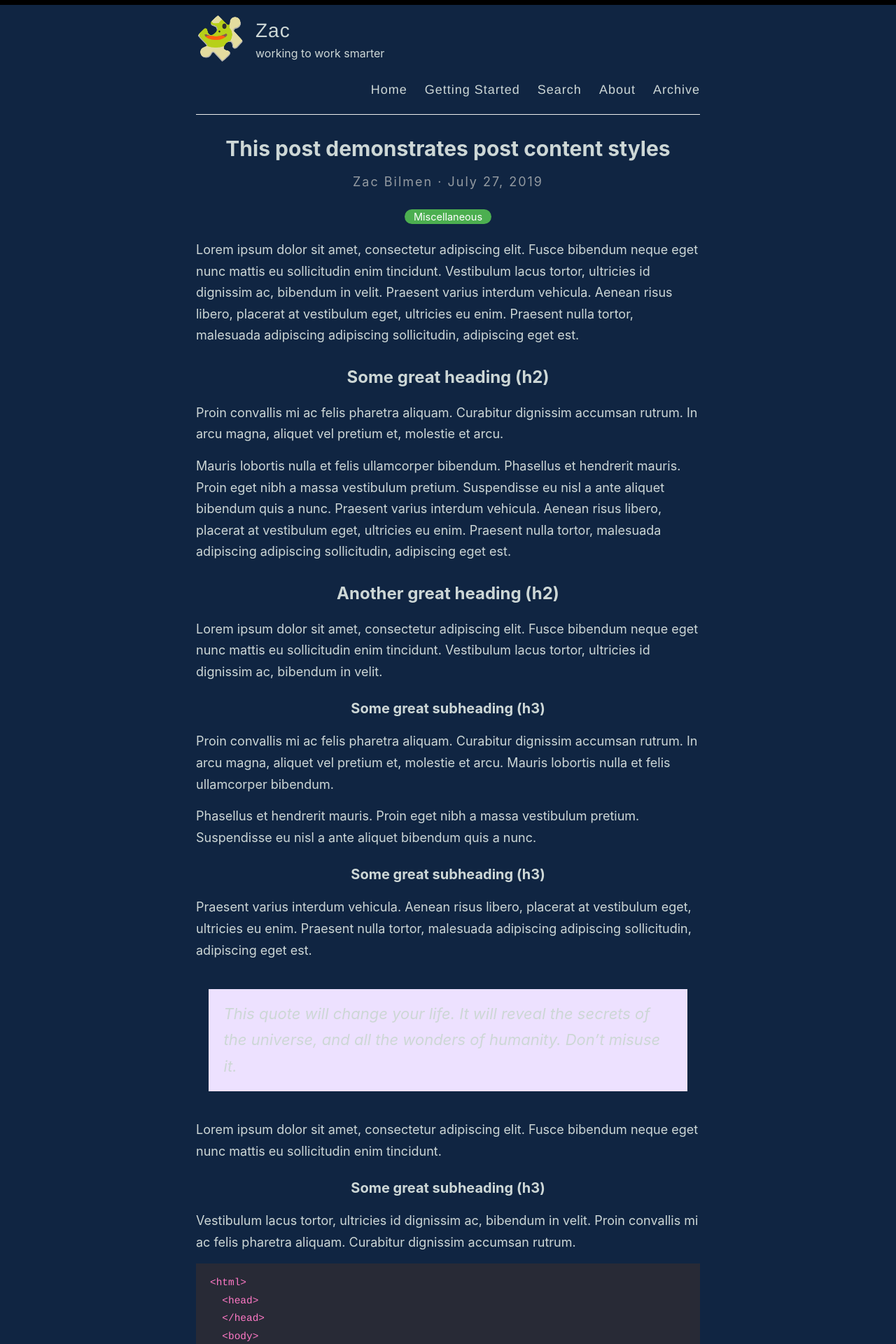
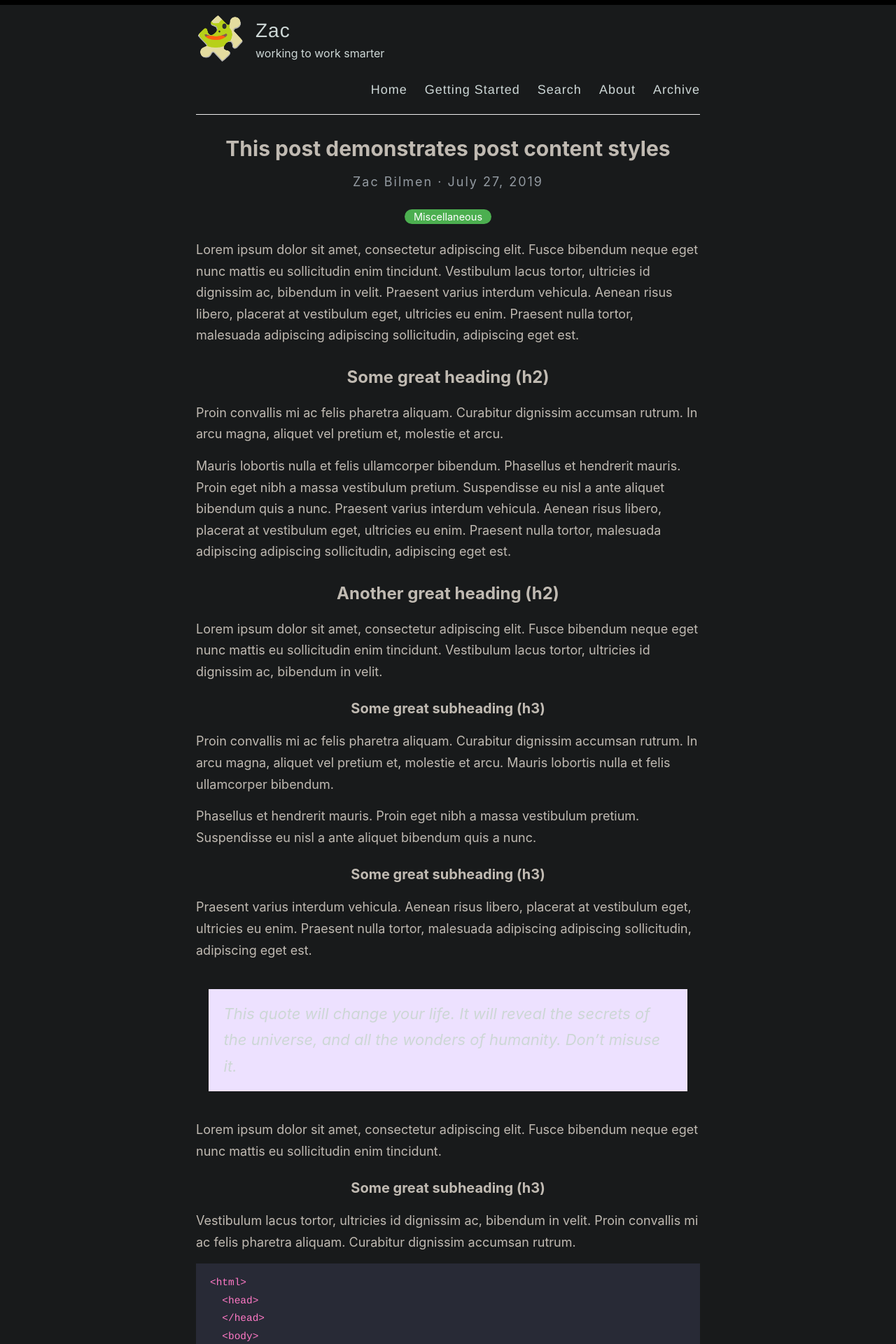
Before and after one commit to zb3qk/zb3qk.github.io, a Jekyll site: the page built from _posts/2019-7-27-this-post-demonstrates-post-content-styles.md, in a window 1280 px wide. Shown: the top 1920 px of the page at 70% size. Built offline with Jekyll 4.4.1, drawn with Linux system fonts in a browser that asks for light colours.

Commit message:
Update theme to be easier on the eyes

```diff
--- a/_sass/_variables.scss
+++ b/_sass/_variables.scss
@@ -3,8 +3,8 @@
 // VARIABLES
 //
 
-$background: #102542;
-$primary: #CDD7D6;
+$background: rgb(24, 26, 27);
+$primary: rgb(192, 186, 178);
 $contrast: #ECA400;
 $contrast_background: #F56476;
 
```
